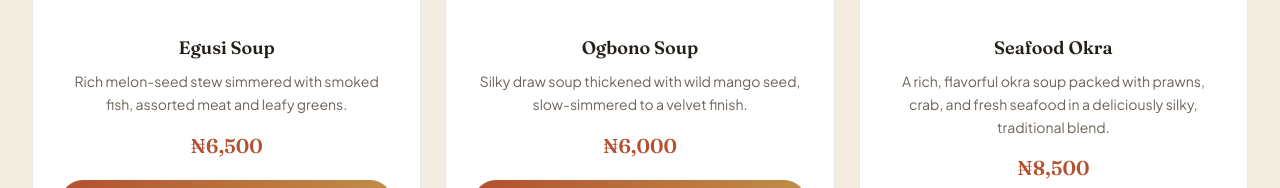
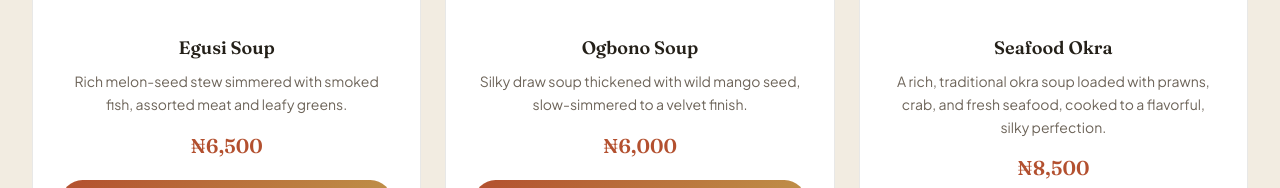
Before and after one commit to etherforge2/Zylo-soup-delivery-, a React (Vite) app: page / in a window 1280 px wide. Shown: the part 4232-4420 px from the top of the page. Built offline with nearby package versions, Linux system fonts and the light colour scheme.

Commit message:
Update App.jsx

```diff
--- a/src/App.jsx
+++ b/src/App.jsx
@@ -39,8 +39,8 @@ const SOUPS = [
   price: 8500,
   from: "#4E8F72",
   to: "#1F4A3B",
-  img: "https://images.unsplash.com/photo-1604908176997-431c1a0b8e7b",
-  desc: "A rich, flavorful okra soup packed with prawns, crab, and fresh seafood in a deliciously silky, traditional blend."
+  img: "https://imgur.com/a/TOTJ9Ov",
+  desc: "A rich, traditional okra soup loaded with prawns, crab, and fresh seafood, cooked to a flavorful, silky perfection."
 },
   { id: "afang", name: "Afang Soup", initial: "A", price: 9000, from: "#5C8A3E", to: "#233F16",
     img: wc("Afang soup and pounded yam 01.jpg"),
```
